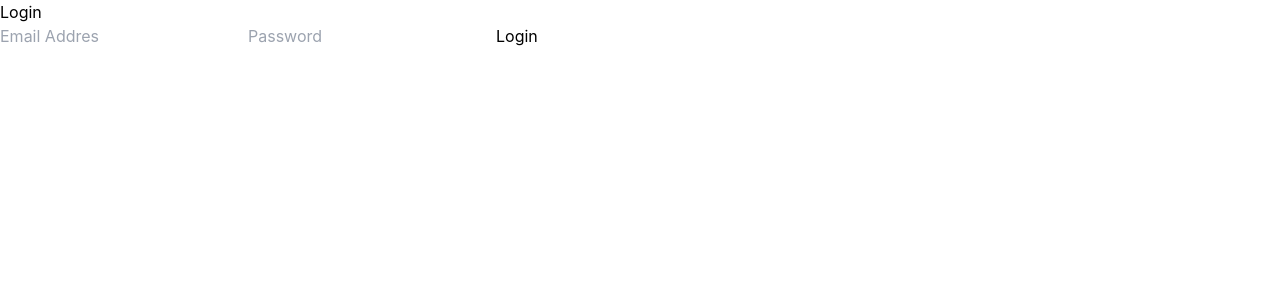
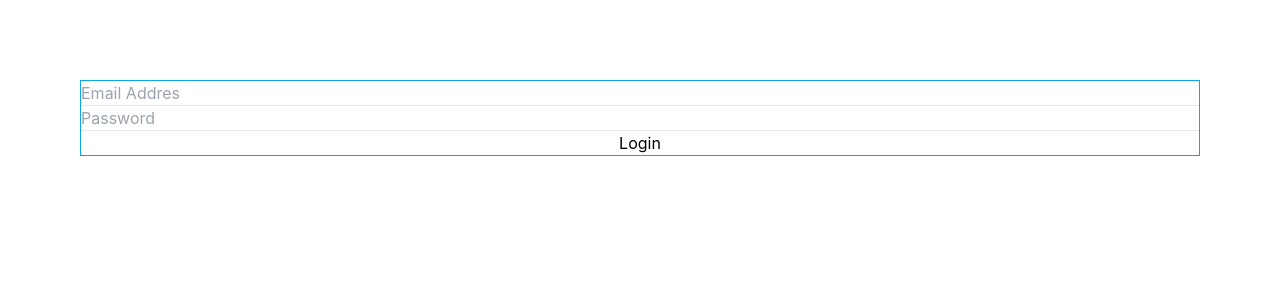
Before and after one commit to supabase-code-share/code-share, a Next.js app: page /login in a window 1280 px wide. Shown: the top 300 px of the page. Built offline with nearby package versions, Linux system fonts and the light colour scheme.

Commit message:
testing vercel deployment changes

```diff
--- a/pages/login.tsx
+++ b/pages/login.tsx
@@ -1,18 +1,12 @@
+
 const Login = () => {
   return (
-    <div>
-        <h1>Login</h1>
-
-        <div>
-            <form>
-                <input type="email" placeholder='Email Addres' className=''/>
-                <input type="password" placeholder="Password" className=''/>
-
-                <button className=''>Login</button>
-
-            </form>
-        </div>
-
+    <div className="m-20 border border-sky-500 text-center">
+        <form className="grid grid-cols-1 divide-y">
+            <input type="email" placeholder='Email Addres' className=''/>
+            <input type="password" placeholder="Password" className=''/>
+            <button className=''>Login</button>
+        </form>
     </div>
   )
 }
```
